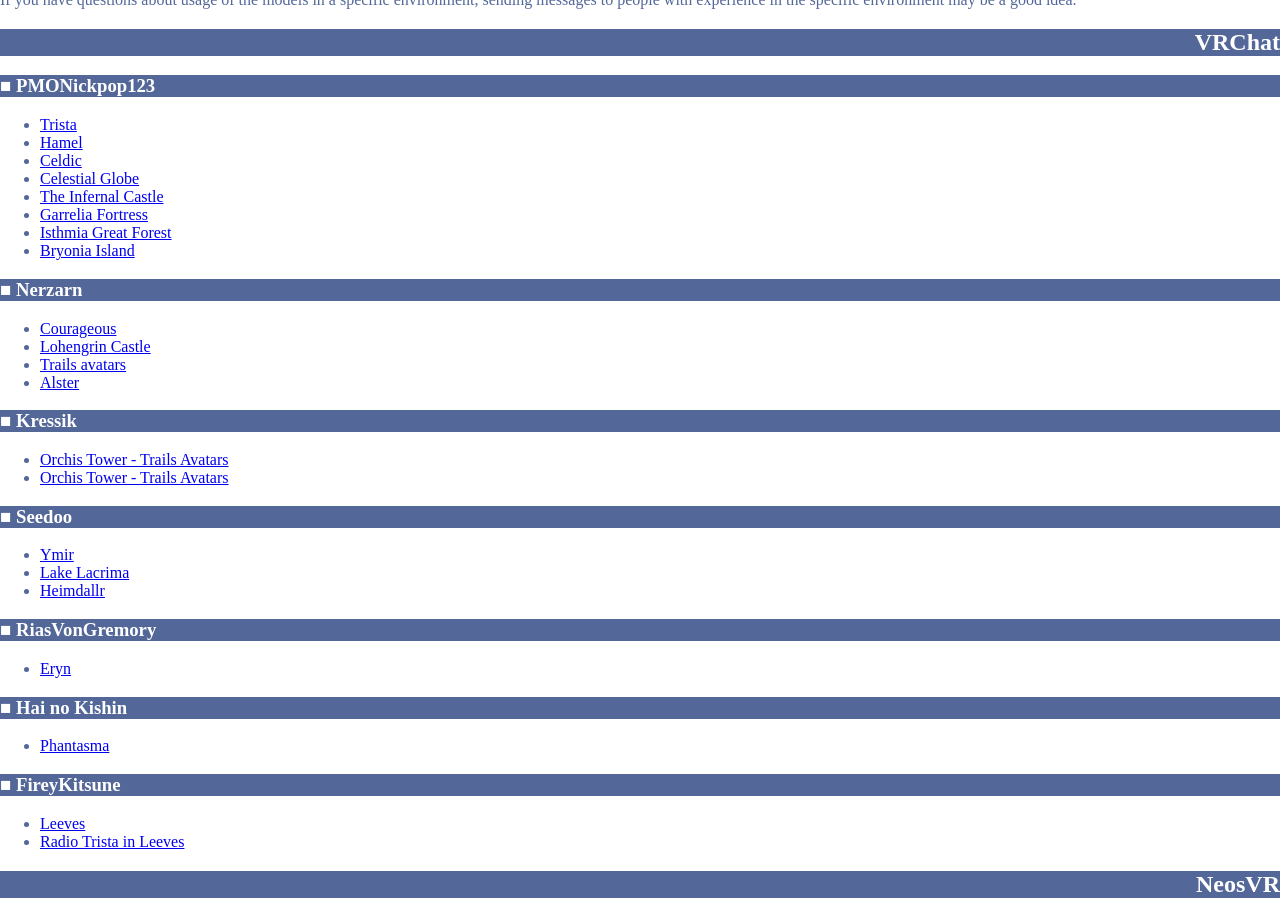
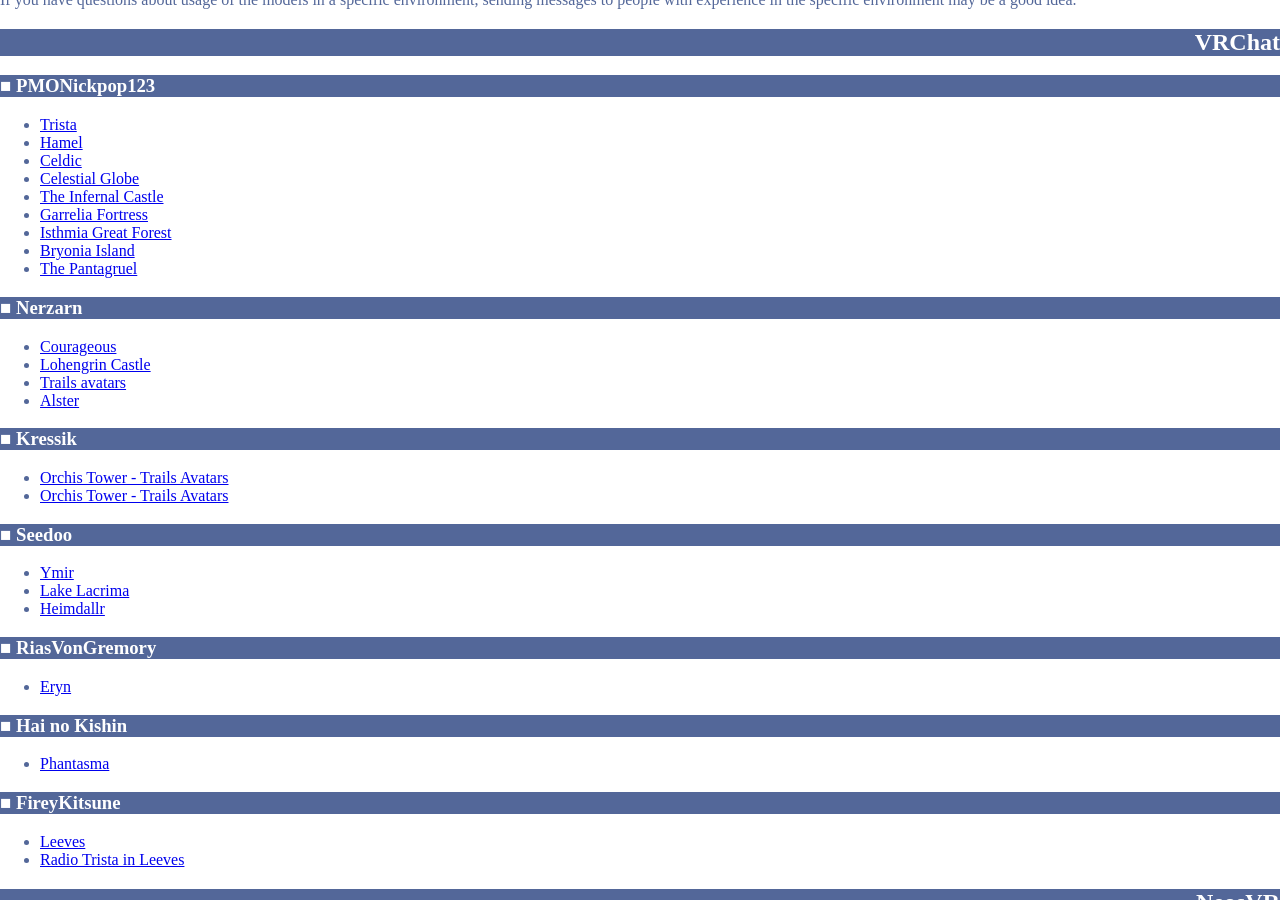
Before and after one commit to uyjulian/falcom-dumps, a Jekyll site: the page built from index.md, in a window 1280 px wide and 900 px high, scrolled down 330 px. Built offline with Jekyll 4.4.1, drawn with Linux system fonts in a browser that asks for light colours.

Commit message:
Add The Pantagruel

```diff
--- a/index.md
+++ b/index.md
@@ -27,6 +27,7 @@ If you have questions about usage of the models in a specific environment, sendi
 * [Garrelia Fortress](https://vrchat.com/home/launch?worldId=wrld_21ab4751-42b2-4cb1-b191-20dbb8f251ed)
 * [Isthmia Great Forest](https://vrchat.com/home/launch?worldId=wrld_17092ccd-5df3-4324-a9b3-969a23c88199)
 * [Bryonia Island](https://vrchat.com/home/launch?worldId=wrld_ad1b4266-080a-4820-a028-7da306e734d6)
+* [The Pantagruel](https://vrchat.com/home/launch?worldId=wrld_a822fcdc-80f2-4770-b9ce-eaf9557e639a)
 
 ### Nerzarn
 * [Courageous](https://vrchat.com/home/launch?worldId=wrld_1e0e204d-1145-4df9-8560-6d92c4fbffe3)
```
